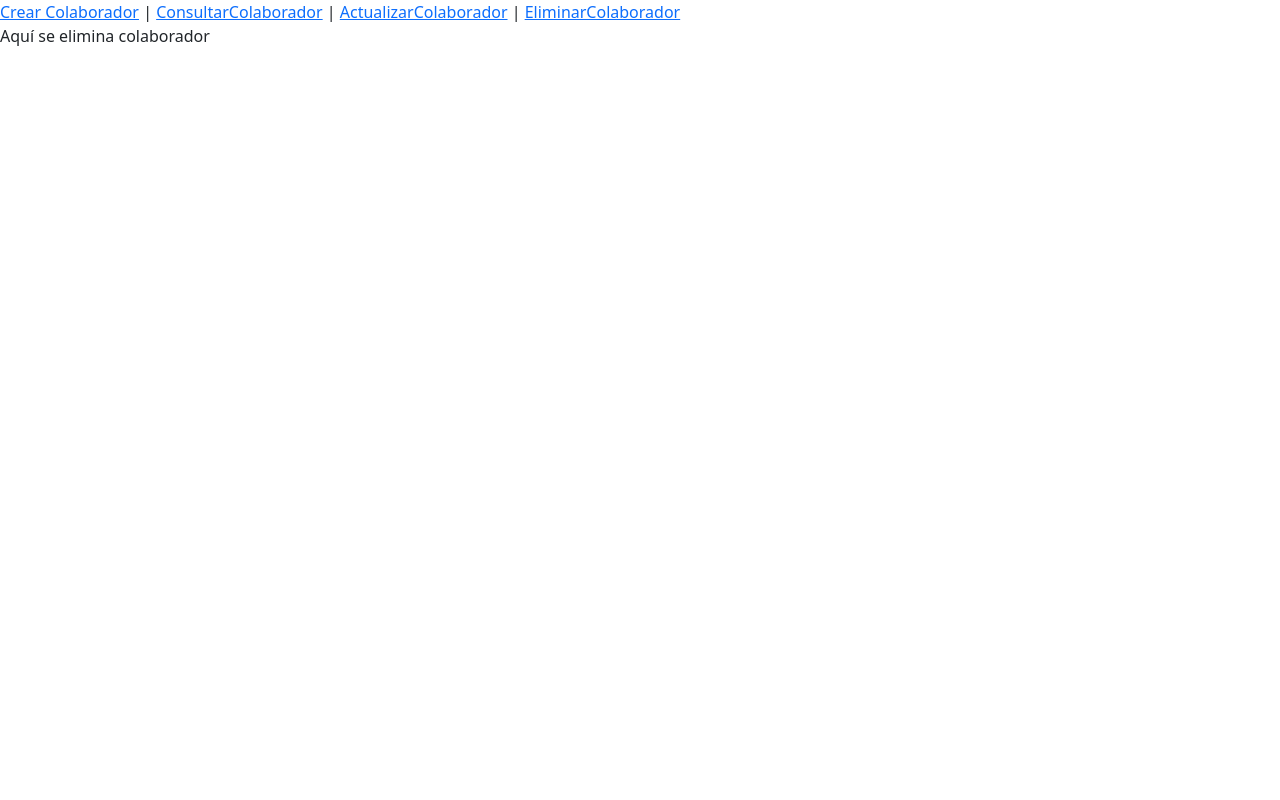
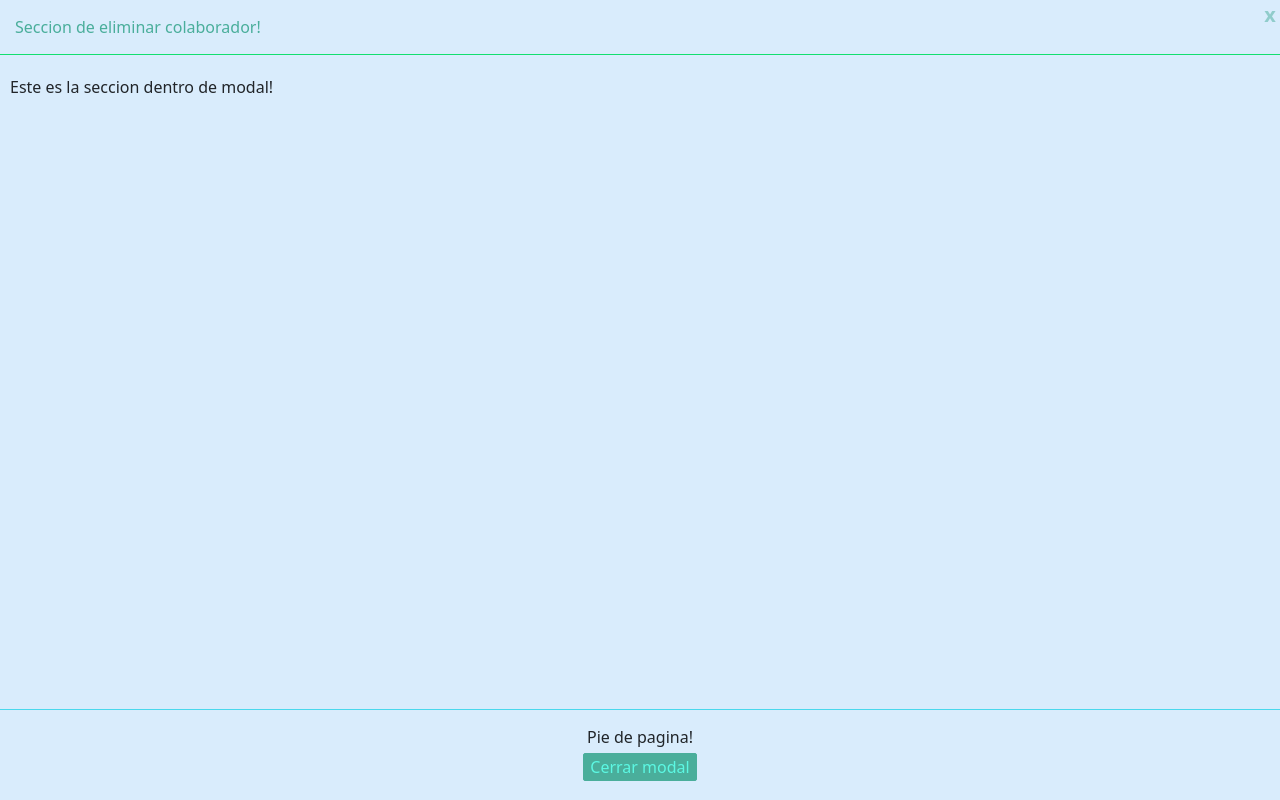
Before and after one commit to AlexTorres7/proyectoDesarrollo, a Vue app: page /EliminarColaborador in a window 1280 px wide. Built offline with nearby package versions, Linux system fonts and the light colour scheme.

Commit message:
Hice un modal estatico

```diff
--- a/src/components/EliminarColaborador.vue
+++ b/src/components/EliminarColaborador.vue
@@ -1,10 +1,116 @@
 <template>
-    <div>
-        Aquí se elimina colaborador
+    <div class="modal-backdrop">
+      <div class="modal">
+        <header class="modal-header">
+        <slot name="header">
+            Seccion de eliminar colaborador!
+        </slot>
+        <button
+          type="button"
+          class="btn-close"
+          @click="close"
+        >
+          x
+        </button>
+    </header>
+    <section class="modal-body">
+        <slot name="body">
+          Este es la seccion dentro de modal!
+        </slot>
+       </section>
+
+       <footer class="modal-footer">
+        <slot name="footer">
+         Pie de pagina!
+        </slot>
+        <button
+          type="button"
+          class="btn-green"
+          @click="close"
+        >
+          Cerrar modal
+        </button>
+      </footer>
+      </div>
     </div>
-</template>
+  </template>
+
 <script>
 export default {
+  name: 'EliminarColaborador',
+  methods: {
+    close() {
+      this.$emit('close');
+    },
+  },
+};
+</script>
 
-}
-</script>
+
+
+
+<style>
+  .modal-backdrop {
+    position: fixed;
+    top: 0;
+    bottom: 0;
+    left: 0;
+    right: 0;
+    background-color: rgba(0, 0, 0, 0.3);
+    display: flex;
+    justify-content: center;
+    align-items: center;
+  }
+
+  .modal {
+    background: #d9ecfc;
+    box-shadow: 2px 2px 20px 1px;
+    overflow-x: auto;
+    display: flex;
+    flex-direction: column;
+  }
+
+  .modal-header,
+  .modal-footer {
+    padding: 15px;
+    display: flex;
+  }
+
+  .modal-header {
+    position: relative;
+    border-bottom: 1px solid #13df6f;
+    color: #4AAE9B;
+    justify-content: space-between;
+  }
+
+  .modal-footer {
+    border-top: 1px solid #3ed7ebea;
+    flex-direction: column;
+    justify-content: flex-end;
+  }
+
+  .modal-body {
+    position: relative;
+    padding: 20px 10px;
+  }
+
+  .btn-close {
+    position: absolute;
+    top: 0;
+    right: 0;
+    border: none;
+    font-size: 20px;
+    padding: 10px;
+    cursor: pointer;
+    font-weight: bold;
+    color: #4AAE9B;
+    background: transparent;
+  }
+
+  .btn-green {
+    color: rgb(92, 248, 227);
+    background: #4AAE9B;
+    border: 1px solid #4AAE9B;
+    border-radius: 2px;
+  }
+</style>
```
Also changed, not shown: 1 other file (tests, documents, lock files or other folders).
